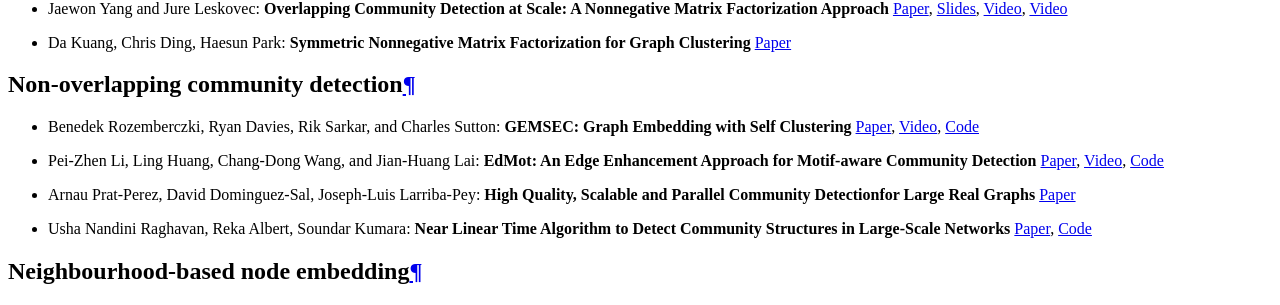
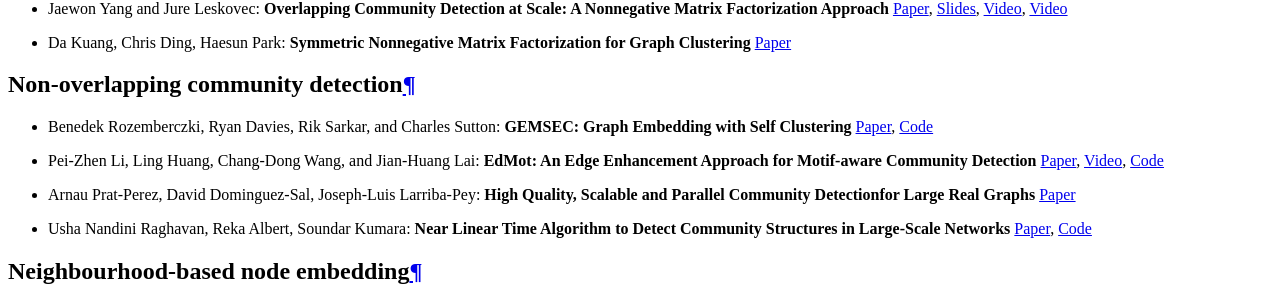
Before and after one commit to benedekrozemberczki/karateclub, a Sphinx documentation site: the page built from docs/source/notes/resources.rst, in a window 1280 px wide and 900 px high, scrolled down 1189 px. Shown: the part 142-447 px from the top of the window. Built offline with Sphinx 7.4.7 and the Read the Docs theme 2.0.0, drawn with Linux system fonts in a browser that asks for light colours; pages that are not in the unit, such as notebooks, are missing from menus.

Commit message:
KarateClub

```diff
--- a/docs/source/notes/resources.rst
+++ b/docs/source/notes/resources.rst
@@ -19,7 +19,7 @@
 Non-overlapping community detection
 --------------------
 
-*  Benedek Rozemberczki, Ryan Davies, Rik Sarkar, and Charles Sutton: **GEMSEC: Graph Embedding with Self Clustering** `Paper <https://arxiv.org/abs/1802.03997>`_, `Video <https://www.youtube.com/watch?v=6fEGMHJSsq0>`_, `Code <https://github.com/benedekrozemberczki/GEMSEC>`_
+*  Benedek Rozemberczki, Ryan Davies, Rik Sarkar, and Charles Sutton: **GEMSEC: Graph Embedding with Self Clustering** `Paper <https://arxiv.org/abs/1802.03997>`_, `Code <https://github.com/benedekrozemberczki/GEMSEC>`_
 
 * Pei-Zhen Li, Ling Huang, Chang-Dong Wang, and Jian-Huang Lai: **EdMot: An Edge Enhancement Approach for Motif-aware Community Detection** `Paper <https://arxiv.org/abs/1906.04560>`_, `Video <https://www.youtube.com/watch?v=6fEGMHJSsq0>`_, `Code <https://github.com/benedekrozemberczki/EdMot>`_
 
```
